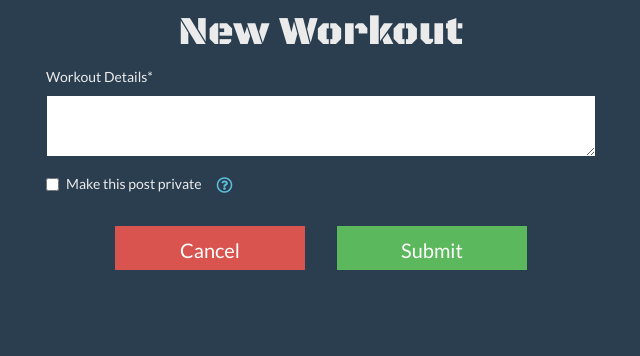
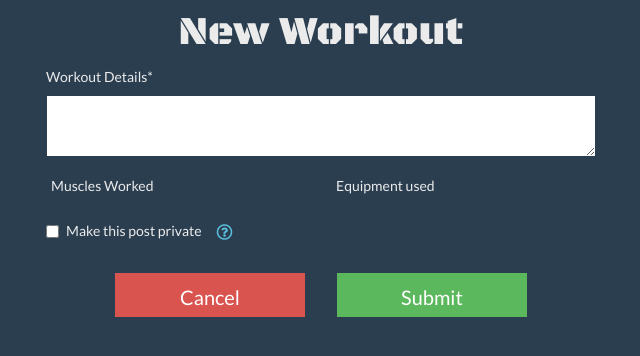
Before and after one commit to jbenjoy2/swolemate, a Flask app: template templates/add_post.html in a window 1280 px wide. Shown: the part 49-405 px from the top of the page, without its empty margins (319-959 px from the left). Run offline with Flask 2, Linux system fonts and the light colour scheme; the template is opened without the code that fills it: values that come from a table or form of the project are taken from there, others are empty; some libraries are stand-ins or nearby versions.

Commit message:
successfully adjusted serialize method so that it can deliver json of equipment and muscles for a given post. Adjusted some css stylings as well

```diff
--- a/app.py
+++ b/app.py
@@ -1,7 +1,7 @@
 import os
 from flask import Flask, render_template, request, redirect, session, url_for, flash, jsonify
 from authlib.integrations.flask_client import OAuth
-from models import db, connect_db, User, Post
+from models import db, connect_db, User, Post, Muscle, Equipment, Likes, PostMuscle, PostEquipment
 from forms import UserAddForm, UserEditForm, LoginForm, ForcedResetForm, PostForm
 from google_auth import id, secret
 from sqlalchemy.exc import IntegrityError
@@ -275,11 +275,28 @@
     user = User.query.get_or_404(user_id)
 
     form = PostForm()
+    form.muscles.choices = [(m.id, m.name) for m in Muscle.query.all()]
+    form.equipment.choices = [(e.id, e.name) for e in Equipment.query.all()]
 
     if form.validate_on_submit():
+        details = form.details.data
+        is_private = form.is_private.data
+        muscles = form.muscles.data
+        equipment = form.equipment.data
         post = Post(details=form.details.data,
                     is_private=form.is_private.data, user_id=user_id)
         db.session.add(post)
+        db.session.commit()
+        muscles_to_add = []
+        equipment_to_add = []
+        for muscle in muscles:
+            muscle_post = PostMuscle(post_id=post.id, muscle_id=muscle)
+            muscles_to_add.append(muscle_post)
+        for choice in equipment:
+            equipment_post = PostEquipment(
+                post_id=post.id, equipment_id=choice)
+            equipment_to_add.append(equipment_post)
+        db.session.add_all(muscles_to_add+equipment_to_add)
         db.session.commit()
         flash('New post created!', 'success')
         return redirect(url_for('show_user_profile', user_id=user_id))
--- a/forms.py
+++ b/forms.py
@@ -1,6 +1,11 @@
 from flask_wtf import FlaskForm
-from wtforms import StringField, PasswordField, RadioField, BooleanField, TextAreaField
+from wtforms import StringField, PasswordField, RadioField, BooleanField, TextAreaField, SelectMultipleField, widgets
 from wtforms.validators import InputRequired, Email, Length, EqualTo
+
+
+class MultiCheckboxField(SelectMultipleField):
+    widget = widgets.ListWidget(prefix_label=False)
+    option_widget = widgets.CheckboxInput()
 
 
 class UserAddForm(FlaskForm):
@@ -45,4 +50,6 @@
 
 class PostForm(FlaskForm):
     details = TextAreaField('Workout Details*', validators=[InputRequired()])
+    muscles = MultiCheckboxField('Muscles Worked', coerce=int)
+    equipment = MultiCheckboxField('Equipment used', coerce=int)
     is_private = BooleanField('Make this post private')
--- a/static/app.css
+++ b/static/app.css
@@ -94,6 +94,14 @@
 	right: 0;
 	z-index: 1;
 }
+#all-posts .post-link {
+	position: absolute;
+	top: 0;
+	bottom: 0;
+	left: 0;
+	right: 0;
+	z-index: 1;
+}
 
 #post .list-group-item a:not(.post-link) {
 	position: relative;
@@ -121,6 +129,9 @@
 }
 
 #posts:not(.no-hover) .list-group-item:hover {
+	background-color: #535556;
+}
+#all-posts:not(.no-hover) .list-group-item:hover {
 	background-color: #535556;
 }
 
@@ -238,6 +249,10 @@
 	position: relative;
 	z-index: 2;
 }
+#all-posts .list-group-item a:not(.post-link) {
+	position: relative;
+	z-index: 2;
+}
 .post-area > a {
 	color: #d9534f;
 }
@@ -252,7 +267,7 @@
 
 .post-lock {
 	position: absolute;
-	top: 50%;
+	top: 80%;
 	right: 4px;
 	z-index: 3;
 }
--- a/templates/add_post.html
+++ b/templates/add_post.html
@@ -14,6 +14,28 @@
             <div class="form-group col-md-6">
              {{form.details.label}}
              {{form.details(class_='form-control')}}
+            </div>
+        </div>
+        <div class="row justify-content-center d-flex flex-wrap">
+            <div class="form-group col-md-3">
+                {{form.muscles.label}}
+
+                {% for choice in form.muscles %}
+                <div class="form-check">
+                    {{ choice(class="form-check-input") }}
+                    {{ choice.label(class="form-check-label") }}
+                </div>
+            {% endfor %}
+
+            </div>
+            <div class="form-group col-md-3">
+                {{form.equipment.label}}
+                {% for choice in form.equipment %}
+                    <div class="form-check">
+                        {{ choice(class="form-check-input") }}
+                        {{ choice.label(class="form-check-label") }}
+                    </div>
+                {% endfor %}
             </div>
         </div>
         <div class="form-row justify-content-center">
```
Also changed, not shown: models.py (+9 -2 lines), static/all_posts.js (+8 -16 lines), templates/show_post.html (+16 -10 lines).
